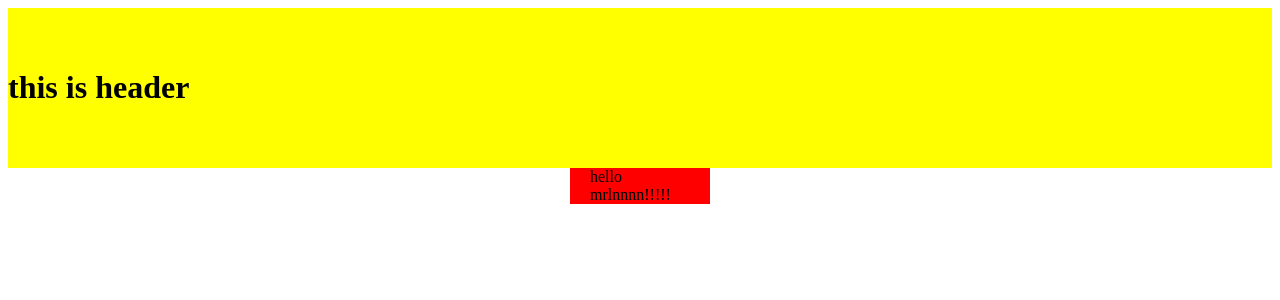
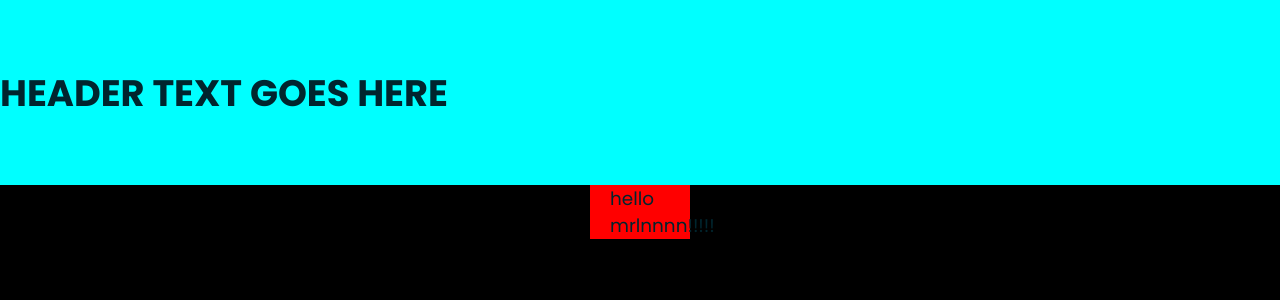
Before and after one commit to MarlenAw/contactInfo, a React (Create React App) app in the folder contact-info-app/: page / in a window 1280 px wide. Shown: the top 300 px of the page. Built offline with nearby package versions, Linux system fonts and the light colour scheme.

Commit message:
Use defaultTheme by styled-components

```diff
--- a/contact-info-app/src/App.tsx
+++ b/contact-info-app/src/App.tsx
@@ -1,16 +1,22 @@
 import React from 'react';
+import { ThemeProvider } from 'styled-components';
 import Header from './components/Header';
 import {ContainerStyled} from './components/styles/Container.styles';
+import GlobalStyled from './components/styles/Global';
+import { TTheme } from './theme/theme';
+
 
 function App() {
   return (
-    <>
-      <Header title='this is header'/>
-      <ContainerStyled>
-        <div>hello mrlnnnn!!!!!</div>
-      </ContainerStyled>
-    </>
-
+    <ThemeProvider theme={TTheme}>
+      <>
+        <GlobalStyled />
+        <Header title='HEADER TEXT GOES HERE'/>
+        <ContainerStyled>
+          <div>hello mrlnnnn!!!!!</div>
+        </ContainerStyled>
+      </>
+    </ThemeProvider>
   );
 }
 
--- a/contact-info-app/src/components/Header.tsx
+++ b/contact-info-app/src/components/Header.tsx
@@ -6,7 +6,7 @@ import { HeaderStyled } from './styles/Header.styles';
 
 const Header: React.FC<HeaderProps> = ({title}) => {
     return (
-        <HeaderStyled bg='yellow'>
+        <HeaderStyled>
             <h1>{title}</h1>
         </HeaderStyled>
      );
--- /dev/null
+++ b/contact-info-app/src/components/styles/Global.ts
@@ -0,0 +1,29 @@
+import { createGlobalStyle } from "styled-components";
+
+const GlobalStyled = createGlobalStyle`
+    @import url('https://fonts.googleapis.com/css2?family=Poppins:wght@300;400;600;700&display=swap');
+
+  * {
+        box-sizing: border-box;
+    }
+
+    body {
+        background: ${({ theme }) => theme.colors.body};
+        color: hsl(192, 100%, 9%);
+        font-family: 'Poppins', sans-serif;
+        font-size: 1.15em;
+        margin: 0;
+    }
+
+    p {
+        opacity: 0.6;
+        line-height: 1.5;
+    }
+
+    img {
+        max-width: 100%;
+    }
+`;
+
+
+export default GlobalStyled;
--- a/contact-info-app/src/components/styles/Header.styles.ts
+++ b/contact-info-app/src/components/styles/Header.styles.ts
@@ -1,6 +1,6 @@
 import styled from "styled-components";
 
-export const HeaderStyled = styled.header<{bg?: string}>`
+export const HeaderStyled = styled.header`
     padding: 40px 0;
-    background-color: ${(props)=> props.bg};
+    background-color: ${({theme})=> theme.colors.main};
 `;
--- /dev/null
+++ b/contact-info-app/src/theme/theme.ts
@@ -0,0 +1,13 @@
+import { DefaultTheme } from 'styled-components';
+
+const TTheme: DefaultTheme = {
+  borderRadius: '5px',
+
+  colors: {
+    main: 'cyan',
+    secondary: 'magenta',
+    body: 'black'
+  },
+};
+
+export { TTheme };
```
Also changed, not shown: contact-info-app/src/interface/styled.d.ts (added, +15 -0 lines).
